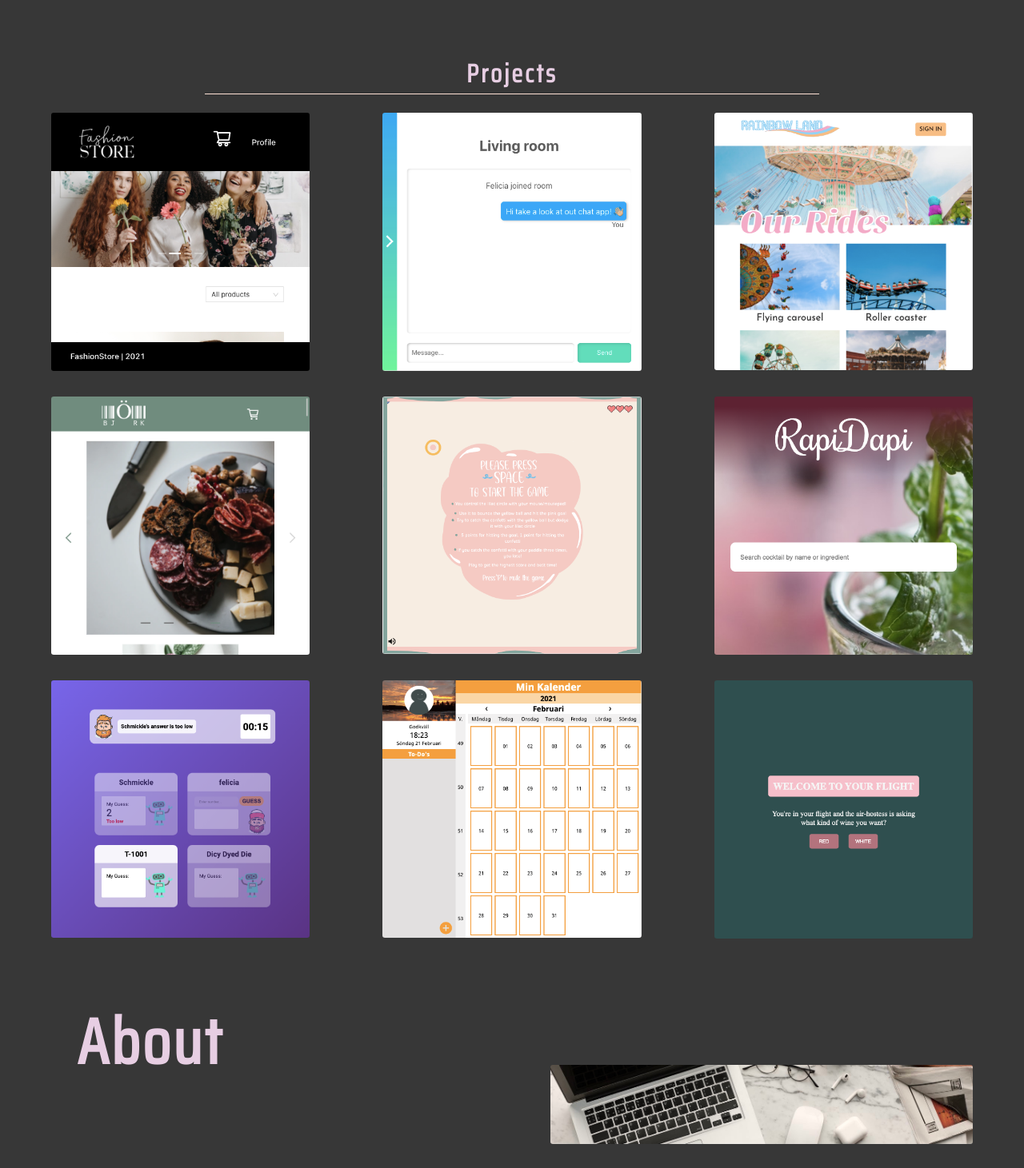
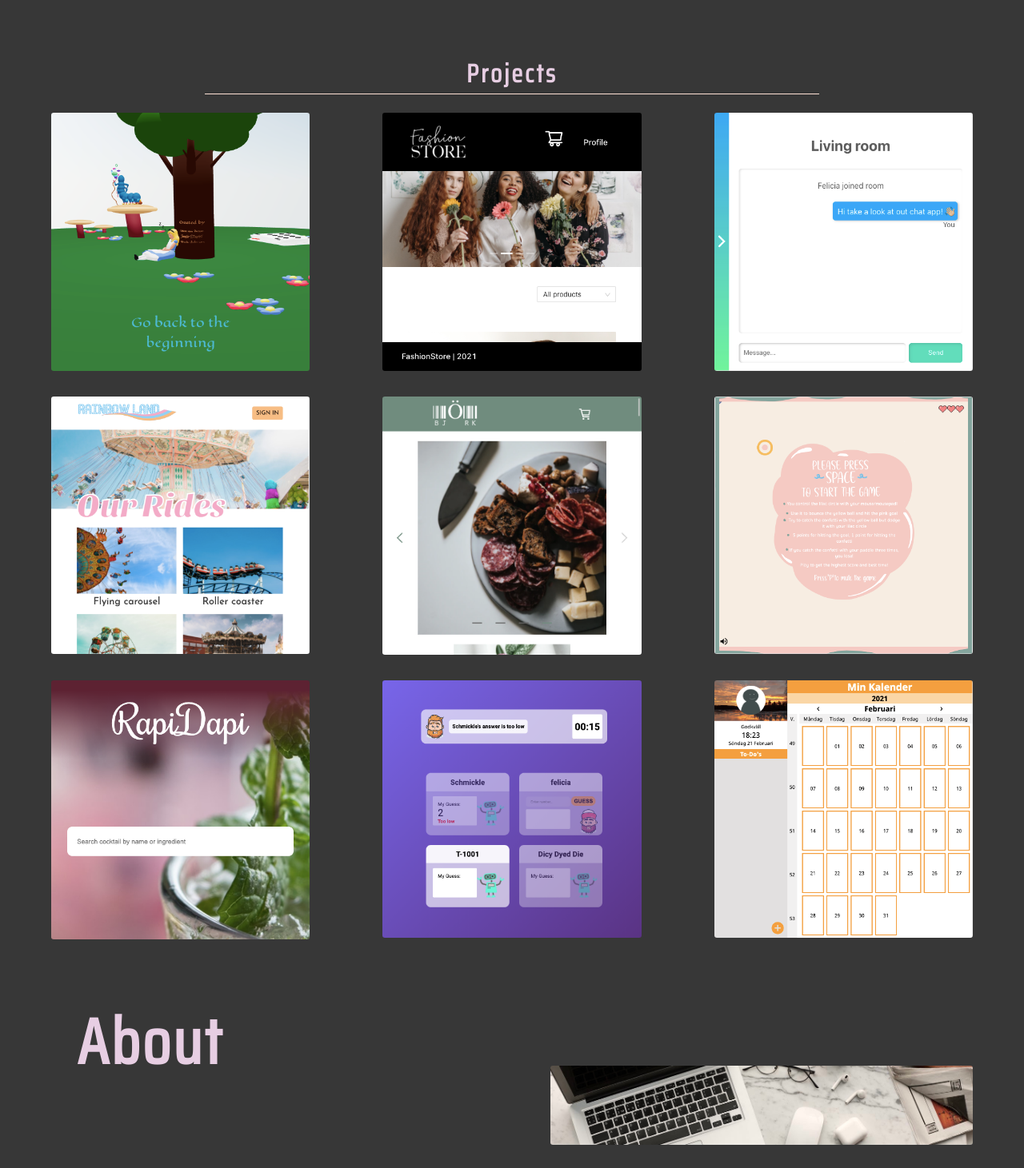
Before and after one commit to feliciavonbraun/react-portfolio, a React (Create React App) app: page / in a window 1280 px wide. Shown: the part 760-2221 px from the top of the page at 80% size. Built offline with nearby package versions, Linux system fonts and the light colour scheme.

Commit message:
added project

```diff
--- a/src/components/content/allProjects.ts
+++ b/src/components/content/allProjects.ts
@@ -3,10 +3,11 @@ import ballaUrImg from "../../assets/projects/ballaur.png";
 import rapiDapiImg from "../../assets/projects/rapidapi.png";
 import quizappImg from "../../assets/projects/quizapp.png";
 import calendarImg from "../../assets/projects/calendar.png";
-import flightgameImg from "../../assets/projects/flightgame.png";
+// import flightgameImg from "../../assets/projects/flightgame.png";
 import rainbowLandImg from "../../assets/projects/rainbowLand.png";
 import chatALotImg from "../../assets/projects/chatAlot.png";
 import fashionStoreImg from "../../assets/projects/fashionStore.png";
+import animationLand from "../../assets/projects/animationLand.png";
 
 interface Project {
   titel?: string;
@@ -17,6 +18,13 @@ interface Project {
 }
 
 const projects: Project[] = [
+  {
+    titel: "Animation Land",
+    src: animationLand,
+    alt: "Alice in Animation Land",
+    demoLink: "https://aliceinanimationland.netlify.app/",
+    repoLink: "https://github.com/feliciavonbraun/Alice-in-animation-land",
+  },
   {
     // titel: 'Fashion Store',
     src: fashionStoreImg,
@@ -73,13 +81,13 @@ const projects: Project[] = [
     demoLink: "https://feliciavonbraun.github.io/calendar/",
     repoLink: "https://github.com/feliciavonbraun/calendar",
   },
-  {
-    titel: "Text Game",
-    src: flightgameImg,
-    alt: "Text Based Game",
-    demoLink: "https://feliciavonbraun.github.io/javascript-game/",
-    repoLink: "https://github.com/feliciavonbraun/javascript-game",
-  },
+  // {
+  //   titel: "Text Game",
+  //   src: flightgameImg,
+  //   alt: "Text Based Game",
+  //   demoLink: "https://feliciavonbraun.github.io/javascript-game/",
+  //   repoLink: "https://github.com/feliciavonbraun/javascript-game",
+  // },
 ];
 
 export default projects;
--- a/src/components/footer.tsx
+++ b/src/components/footer.tsx
@@ -1,12 +1,11 @@
-import { Box } from '@material-ui/core';
-import CopyrightIcon from '@material-ui/icons/Copyright';
+import { Box } from "@material-ui/core";
+import CopyrightIcon from "@material-ui/icons/Copyright";
 
-export default function Footer() {
-    return (
-        <footer>
-            <Box display='flex' justifyContent='center'>
-                <CopyrightIcon/>  2021 Felicia von Braun
-            </Box>
-        </footer>
-    )
-}
+const Footer = () => (
+  <footer>
+    <Box display="flex" justifyContent="center">
+      <CopyrightIcon /> 2022 Felicia von Braun
+    </Box>
+  </footer>
+);
+export default Footer;
--- a/src/components/main/about.tsx
+++ b/src/components/main/about.tsx
@@ -3,7 +3,7 @@ import AboutCard from "./aboutCard";
 import styled from "styled-components";
 import aboutDetails from "../content/aboutInfo";
 
-export default function About2() {
+function About() {
   let mobileView = useMediaQuery("(max-width: 950px)");
 
   return (
@@ -19,6 +19,7 @@ export default function About2() {
     </StyledAboutArea>
   );
 }
+export default About;
 
 const StyledAboutArea = styled.div`
   display: flex;
```
Also changed, not shown: src/assets/projects/animationLand.png (added).
